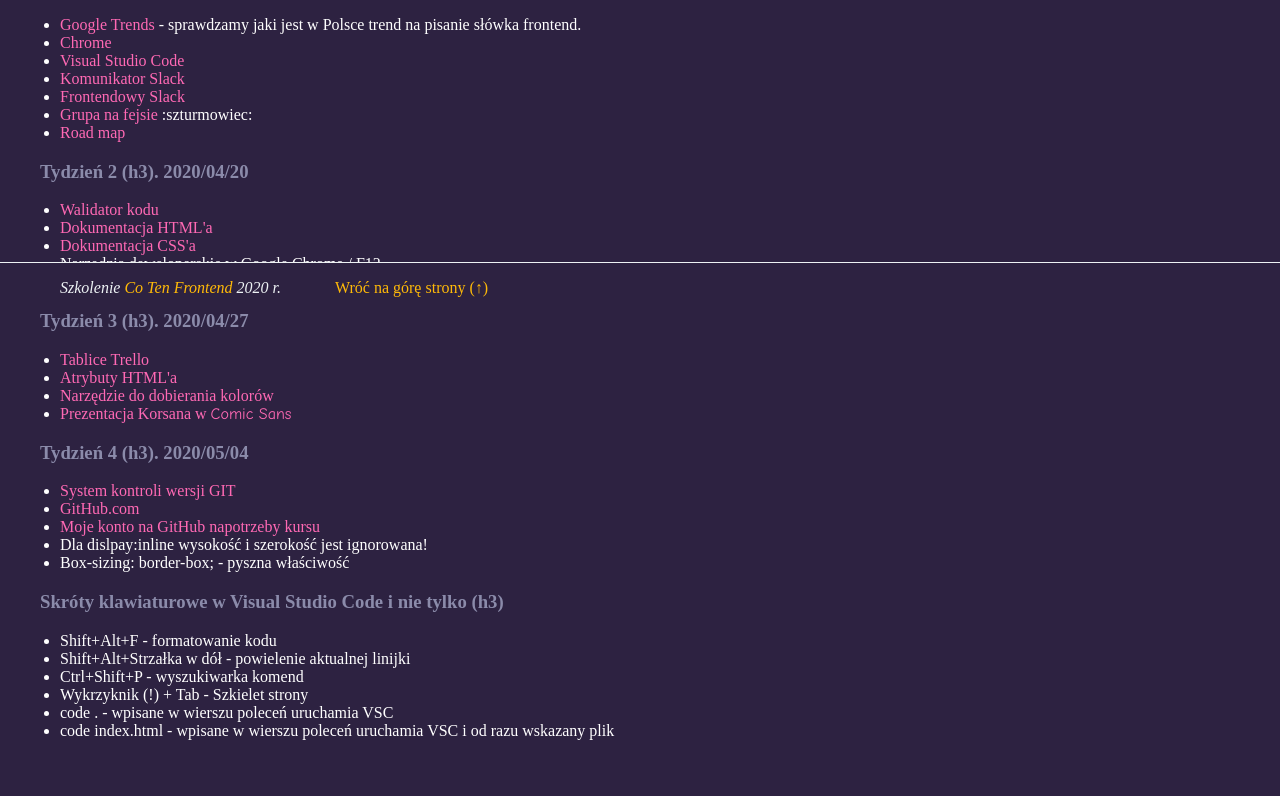
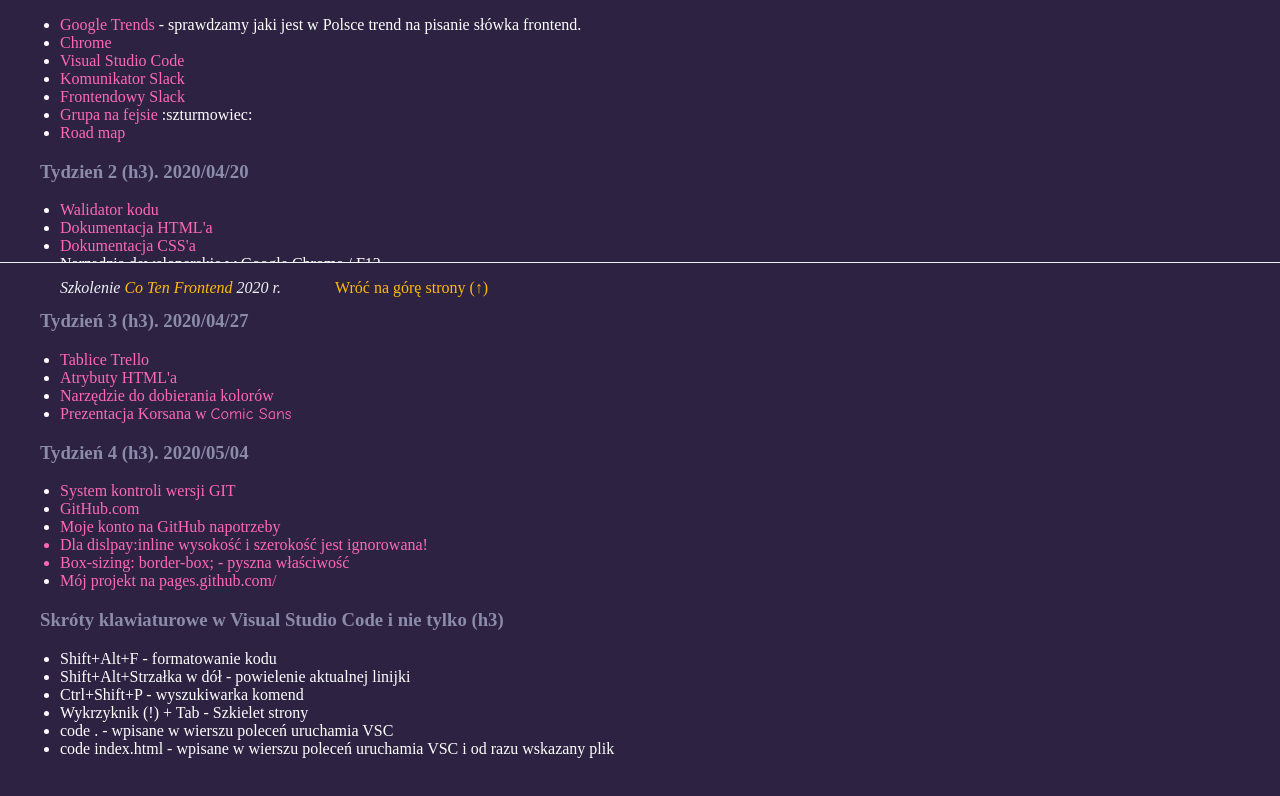
Before and after one commit to wtf-vize/homepage, a plain HTML site: page nauka.html in a window 1280 px wide. Shown: the part 487-1283 px from the top of the page. Drawn offline with Linux system fonts and the light colour scheme.

Commit message:
dodalem link do pages.github.com

```diff
--- a/nauka.html
+++ b/nauka.html
@@ -97,11 +97,10 @@
                     <ul>
                         <li><a href="http://git-scm.com/" target="_blank">System kontroli wersji GIT</a></li>
                         <li><a href="https://github.com/" target="_blank">GitHub.com</a></li>
-                        <li><a href="https://github.com/wtf-vize/" target="_blank">Moje konto na GitHub napotrzeby
-                                kursu</a>
-                        </li>
+                        <li><a href="https://github.com/wtf-vize/" target="_blank">Moje konto na GitHub napotrzeby</li>
                         <li>Dla dislpay:inline wysokość i szerokość jest ignorowana!</li>
                         <li>Box-sizing: border-box; - pyszna właściwość</li>
+                        <li><a href="https://wtf-vize.github.io/homepage/" target="_blank">Mój projekt na pages.github.com/</a>
                     </ul>
                 </article>
                 <article>
```
